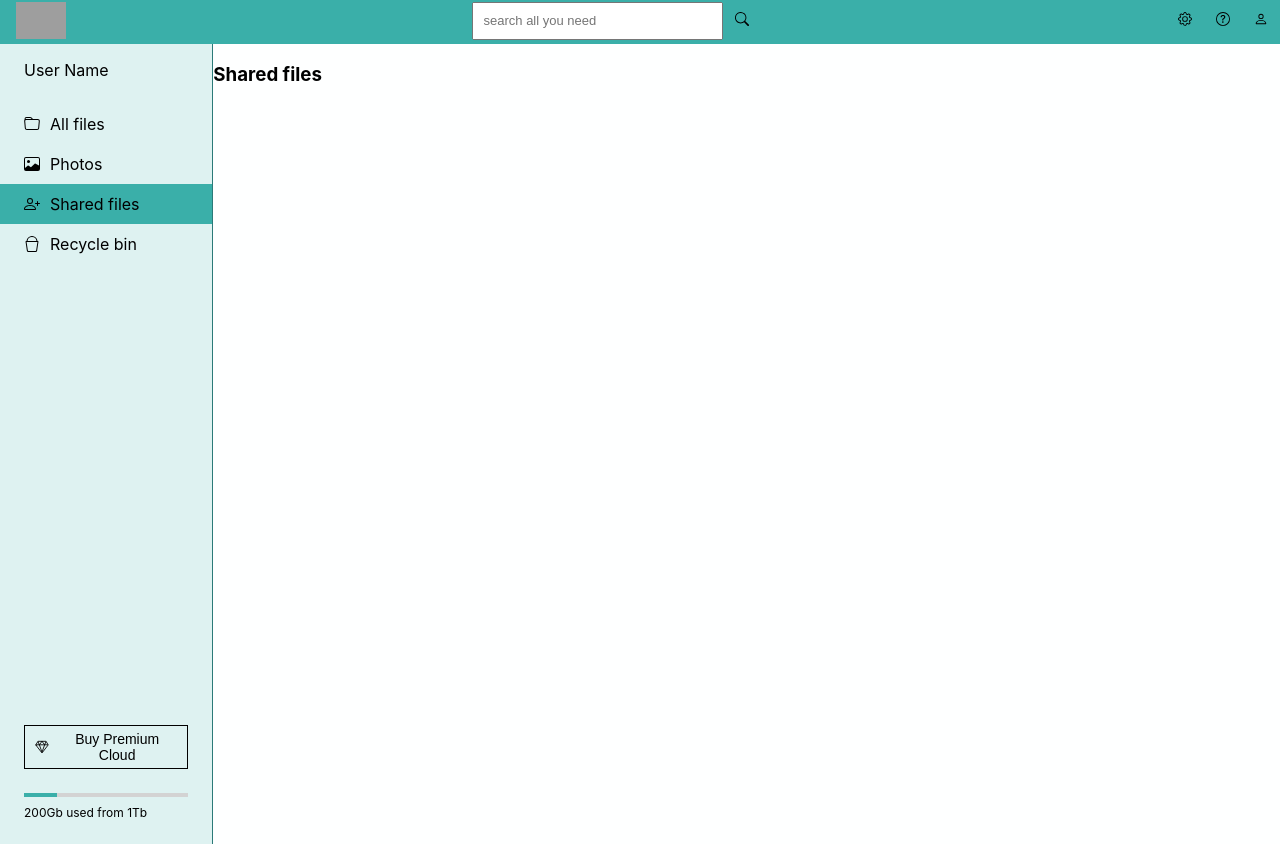
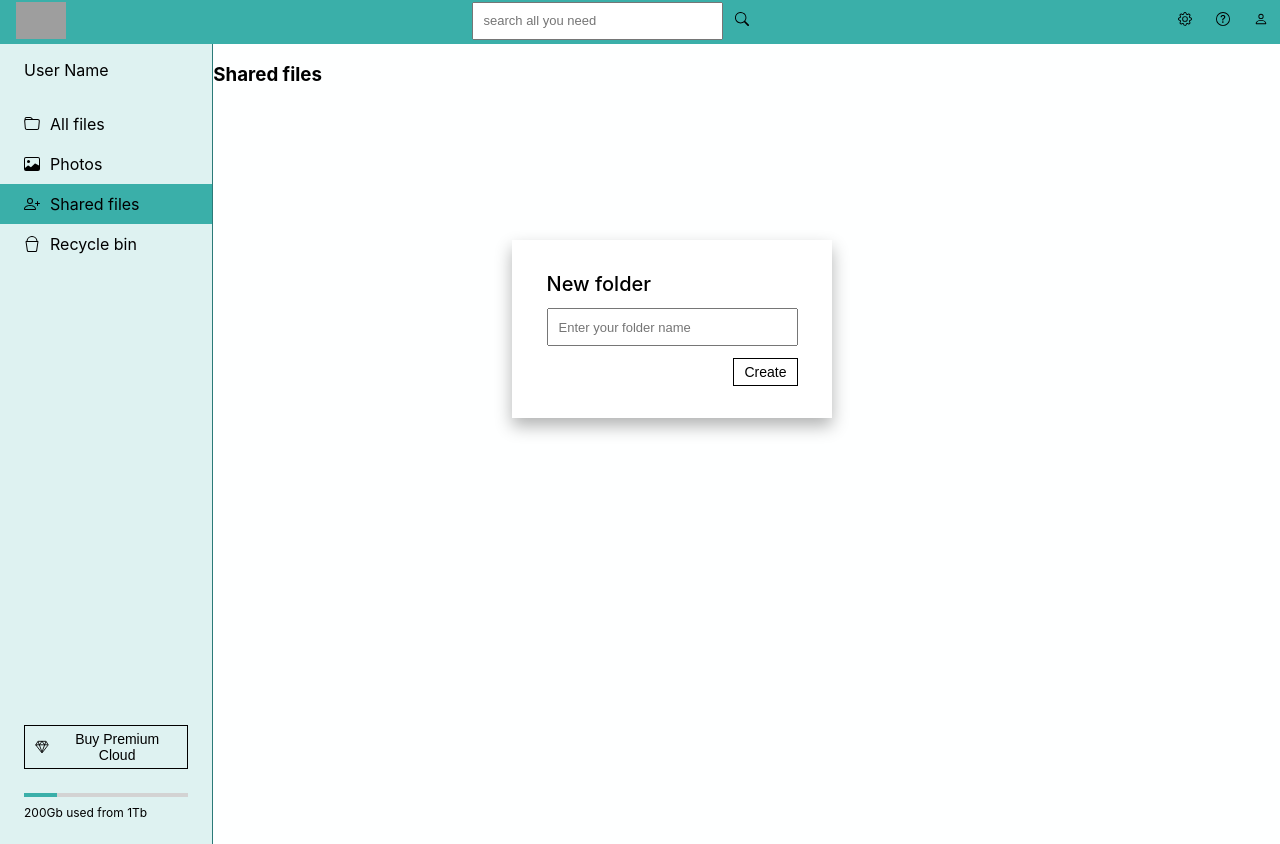
Before and after one commit to valeriamrk/CloudFiles, a React (Create React App) app in the folder client/: page /allfiles in a window 1280 px wide. Both pictures are taken after a click on the element "Shared files". Built offline with nearby package versions, Linux system fonts and the light colour scheme; no server answers; grey boxes are pictures that could not be loaded.

Commit message:
delete/rename/newfile windows
added delete/rename/newf folder windows

```diff
--- a/client/src/App.js
+++ b/client/src/App.js
@@ -1,4 +1,4 @@
-import { MyHeader } from "./components/presentational";
+import { FilesDownloader, MyHeader } from "./components/presentational";
 import { MainContent } from "./pages";
 import { NavigationSidebar } from "./components/presentational";
 import "./App.css";
@@ -42,7 +42,7 @@ function App() {
           {/* <MainPage /> */}
           {/* <div className="main-wrapper"> */}
           <Routes>
-            <Route path="/" element={<MainPage />}>
+            <Route path="/" element={<MainPage handleOpen={handleOpen} handlePopupOpen={handlePopupOpen} />}>
               <Route path="/allfiles" element={<MainContent />} />
               <Route path="/photos" element={<Photos />} />
               <Route path="/sharedfiles" element={<SharedFiles />} />
@@ -52,6 +52,7 @@ function App() {
           {/* </div> */}
           <MyModal modalActive={modalActive} handleClose={handleClose}>
             <p>lorem</p>
+            <FilesDownloader/>
           </MyModal>
           <UserCard popupOpen={popupOpen} setPopupOpen={setPopupOpen} />
         </div>
--- /dev/null
+++ b/client/src/components/presentational/organisms/createNewFolder/CreateNewFolder.jsx
@@ -0,0 +1,26 @@
+import React from "react";
+import { InputField, MyButton } from "../../../presentational";
+import * as S from "./styles";
+import { Box, Flex } from "../../../presentational";
+
+const CreateNewFolder = () => {
+  return (
+    <S.CreateNewFolderBody>
+      <Box m={32}>
+        <Flex
+          flexDirection={"column"}
+          justifyContent={"center"}
+          alignItems={"flex-start"}
+        >
+          <S.Name>New folder</S.Name>
+          <Flex flexDirection={"column"} alignItems={"flex-end"}>
+            <S.Field><InputField placeholder="Enter your folder name" /></S.Field>
+            <MyButton premium="premium">Create</MyButton>
+          </Flex>
+        </Flex>
+      </Box>
+    </S.CreateNewFolderBody>
+  );
+};
+
+export { CreateNewFolder };
--- /dev/null
+++ b/client/src/components/presentational/organisms/createNewFolder/styles.js
@@ -0,0 +1,28 @@
+import styled from "styled-components/macro";
+
+export const CreateNewFolderBody = styled.div`
+  display: flex;
+  flex-direction: column;
+  justify-content: center;
+  align-items: center;
+  /* border: 1px solid black; */
+  background-color: white;
+  width: 320px;
+  position: fixed;
+  top: 30%;
+  left: 40%;
+  /* z-index: 1000000; */
+  box-shadow: 0px 8px 16px 0px rgba(0, 0, 0, 0.3);
+  /* opacity: ${(props) => (props.popupOpen ? "1" : "0")}; */
+  /* transition: 0.3s;
+  pointer-events: ${(props) => (props.popupOpen ? "all" : "none")};
+  display: ${(props) => (props.popupOpen ? "flex" : "none")}; */
+`;
+export const Name = styled.div`
+  font-size: 20px;
+  font-weight: 500;
+  margin-bottom: 12px;
+`;
+export const Field = styled.div`
+  margin-bottom: 12px;
+`;
--- /dev/null
+++ b/client/src/components/presentational/organisms/deleteFolder/DeleteFolder.jsx
@@ -0,0 +1,26 @@
+import React from "react";
+import { InputField, MyButton } from "../..";
+import * as S from "./styles";
+import { Box, Flex } from "../..";
+
+const DeleteFolder = () => {
+  return (
+    <S.DeleteFolderBody>
+      <Box m={32}>
+        <Flex
+          flexDirection={"column"}
+          justifyContent={"center"}
+          alignItems={"flex-start"}
+        >
+          <S.Name>Delete</S.Name>
+          <Flex flexDirection={"column"} alignItems={"flex-end"}>
+            <S.Field>Do you really want to delete file?</S.Field>
+            <MyButton premium="premium">Delete</MyButton>
+          </Flex>
+        </Flex>
+      </Box>
+    </S.DeleteFolderBody>
+  );
+};
+
+export { DeleteFolder };
--- /dev/null
+++ b/client/src/components/presentational/organisms/deleteFolder/styles.js
@@ -0,0 +1,28 @@
+import styled from "styled-components/macro";
+
+export const DeleteFolderBody = styled.div`
+  display: flex;
+  flex-direction: column;
+  justify-content: center;
+  align-items: center;
+  /* border: 1px solid black; */
+  background-color: white;
+  width: 320px;
+  position: fixed;
+  top: 30%;
+  left: 40%;
+  /* z-index: 1000000; */
+  box-shadow: 0px 8px 16px 0px rgba(0, 0, 0, 0.3);
+  /* opacity: ${(props) => (props.popupOpen ? "1" : "0")}; */
+  /* transition: 0.3s;
+  pointer-events: ${(props) => (props.popupOpen ? "all" : "none")};
+  display: ${(props) => (props.popupOpen ? "flex" : "none")}; */
+`;
+export const Name = styled.div`
+  font-size: 20px;
+  font-weight: 500;
+  margin-bottom: 12px;
+`;
+export const Field = styled.div`
+  margin-bottom: 12px;
+`;
--- /dev/null
+++ b/client/src/components/presentational/organisms/filesDownloader/FilesDownloader.jsx
@@ -0,0 +1,13 @@
+import React from "react";
+import { DragAndDrop } from "../../../presentational";
+
+const FilesDownloader = () => {
+  return (
+    <div>
+      <div> Upload here</div>
+      <DragAndDrop />
+    </div>
+  );
+};
+
+export { FilesDownloader };
--- /dev/null
+++ b/client/src/components/presentational/organisms/renameFolder/RenameFolder.jsx
@@ -0,0 +1,26 @@
+import React from "react";
+import { InputField, MyButton } from "../..";
+import * as S from "./styles";
+import { Box, Flex } from "../..";
+
+const RenameFolder = () => {
+  return (
+    <S.RenameFolderBody>
+      <Box m={32}>
+        <Flex
+          flexDirection={"column"}
+          justifyContent={"center"}
+          alignItems={"flex-start"}
+        >
+          <S.Name>Rename</S.Name>
+          <Flex flexDirection={"column"} alignItems={"flex-end"}>
+            <S.Field><InputField placeholder="Enter new name" /></S.Field>
+            <MyButton premium="premium">Save</MyButton>
+          </Flex>
+        </Flex>
+      </Box>
+    </S.RenameFolderBody>
+  );
+};
+
+export { RenameFolder };
--- /dev/null
+++ b/client/src/components/presentational/organisms/renameFolder/styles.js
@@ -0,0 +1,28 @@
+import styled from "styled-components/macro";
+
+export const RenameFolderBody = styled.div`
+  display: flex;
+  flex-direction: column;
+  justify-content: center;
+  align-items: center;
+  /* border: 1px solid black; */
+  background-color: white;
+  width: 320px;
+  position: fixed;
+  top: 30%;
+  left: 40%;
+  /* z-index: 1000000; */
+  box-shadow: 0px 8px 16px 0px rgba(0, 0, 0, 0.3);
+  /* opacity: ${(props) => (props.popupOpen ? "1" : "0")}; */
+  /* transition: 0.3s;
+  pointer-events: ${(props) => (props.popupOpen ? "all" : "none")};
+  display: ${(props) => (props.popupOpen ? "flex" : "none")}; */
+`;
+export const Name = styled.div`
+  font-size: 20px;
+  font-weight: 500;
+  margin-bottom: 12px;
+`;
+export const Field = styled.div`
+  margin-bottom: 12px;
+`;
--- a/client/src/pages/recycleBin/RecycleBin.jsx
+++ b/client/src/pages/recycleBin/RecycleBin.jsx
@@ -1,9 +1,12 @@
 import React from "react";
+import { FilesDownloader } from "../../components/presentational";
+import { RenameFolder,DeleteFolder } from "../../components/presentational";
 
 const RecycleBin = () => {
   return (
     <div>
       <h3>Recycle bin</h3>
+      <DeleteFolder />
     </div>
   );
 };
--- a/client/src/pages/sharedFiles/SharedFiles.jsx
+++ b/client/src/pages/sharedFiles/SharedFiles.jsx
@@ -1,9 +1,11 @@
 import React from "react";
+import {CreateNewFolder} from "../../components/presentational"
 
 const SharedFiles = () => {
   return (
     <div>
       <h3>Shared files</h3>
+      <CreateNewFolder />
     </div>
   );
 };
```
Also changed, not shown: client/src/components/presentational/index.js (+7 -0 lines), client/src/components/presentational/organisms/createNewFolder copy/createNewFolder.jsx (added, +26 -0 lines).
